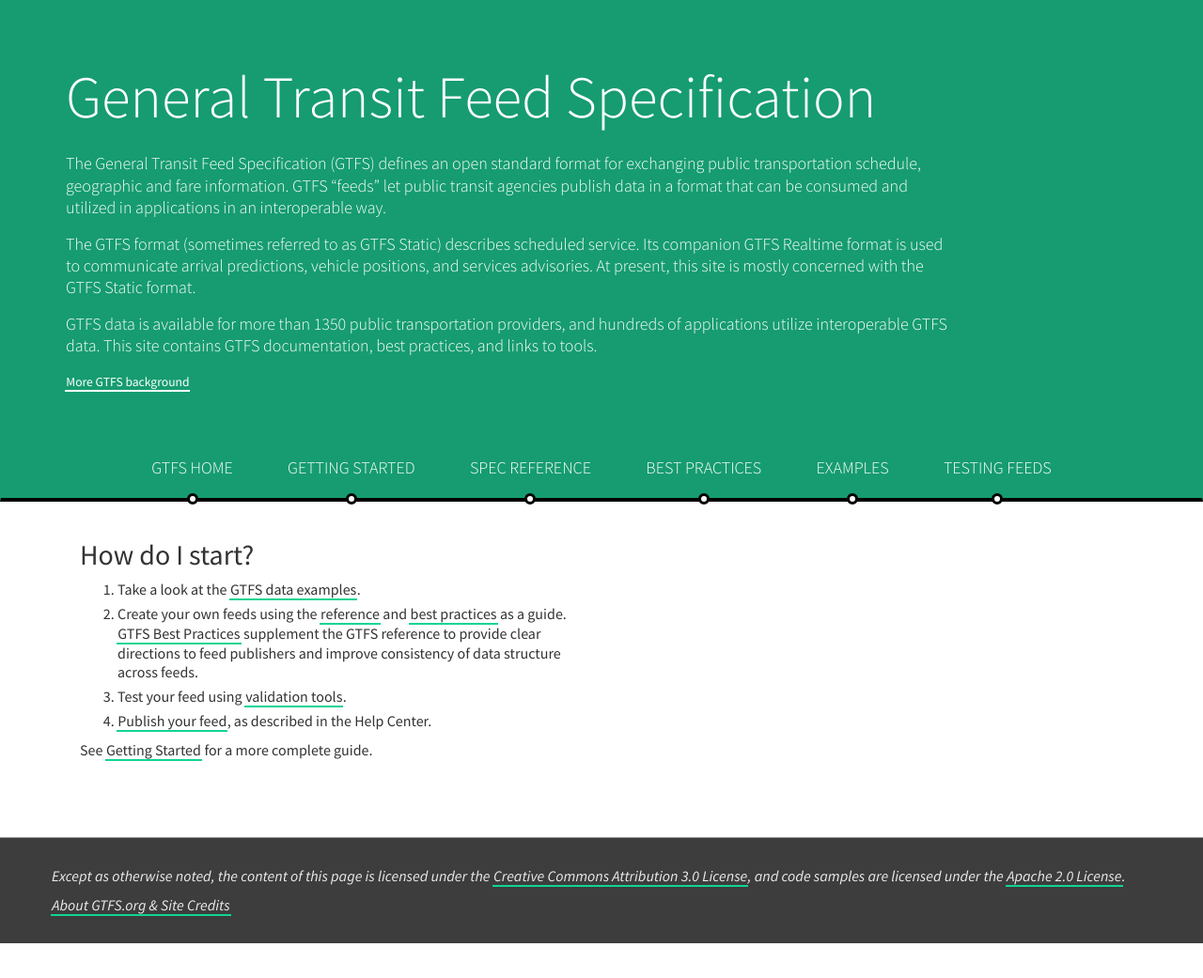
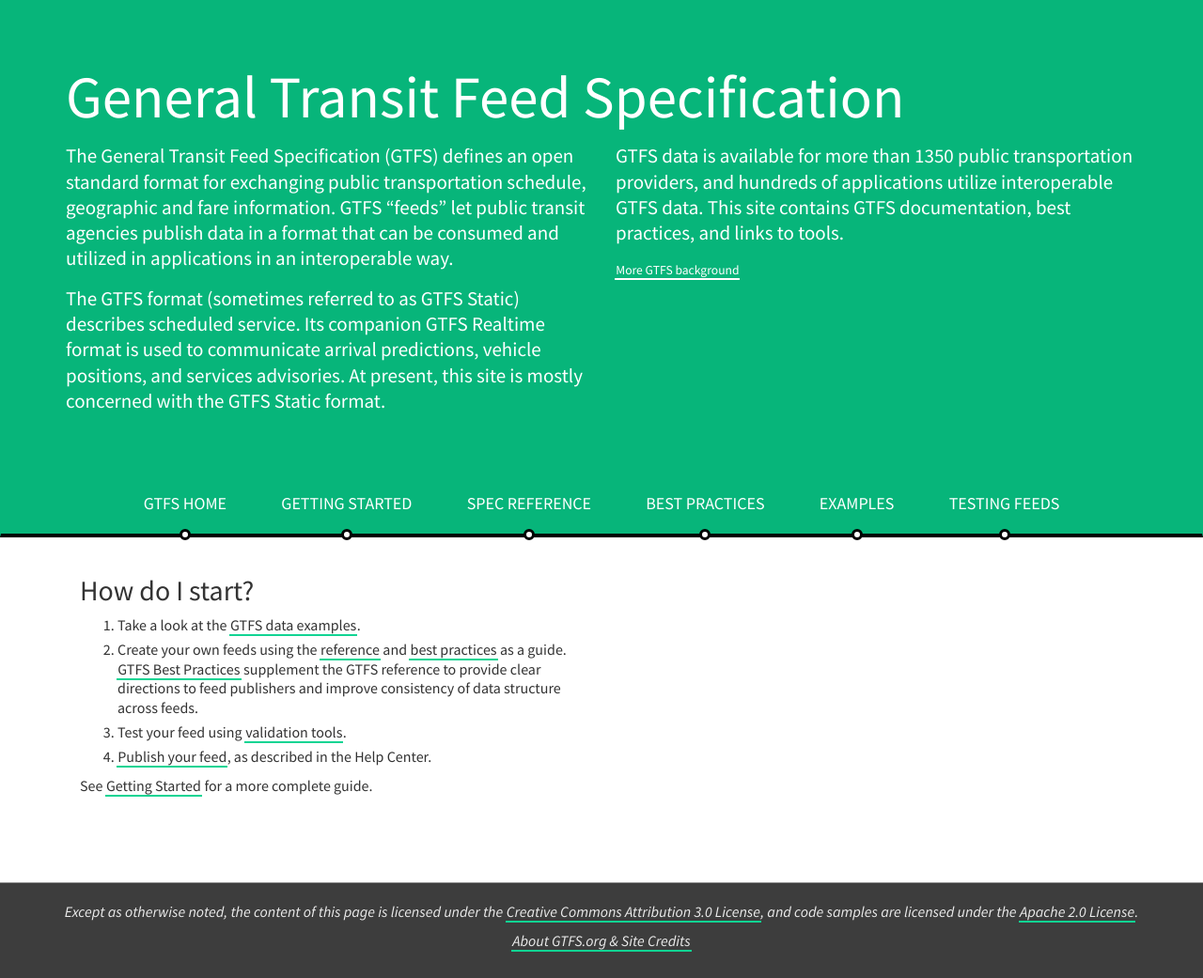
Before and after one commit to perezal/gtfs.org, a Jekyll site: the page built from index.md, in a window 1280 px wide. Shown: the whole page at 94% size. Built offline with Jekyll 4.4.1, drawn with Linux system fonts in a browser that asks for light colours; nearby versions of some CDN libraries; before the commit the page ends 1004 px from its top, so only the background shows below that.

Commit message:
Changed home/nav color, removed 300 font-weights, centered footer, split home columns, removed nav class row, removed octicon gem info

```diff
--- a/_sass/_footer.scss
+++ b/_sass/_footer.scss
@@ -7,6 +7,7 @@
   background-color: #3d3d3d;
   color: #ececec;
   -webkit-font-smoothing: antialiased;
+  text-align: center;
 }
 
 footer .container {
--- a/_sass/_mainpage.scss
+++ b/_sass/_mainpage.scss
@@ -33,11 +33,11 @@
 
 h1 {
   padding-bottom: 5px;
-  border-bottom: 2px solid $nav-color;
+  border-bottom: 2px solid $color-green;
 }
 
 p {
-  margin: 10px 0;
+  // margin: 10px 0;
   line-height: 1.3em;
 }
 
@@ -61,12 +61,7 @@
     margin-bottom: 0;
     padding-bottom: 50px;
 
-    p {
-      font-size: 18px;
-    }
-
     h1 {
-      font-weight: 300;
       border: none;
     }
 
--- a/_sass/_nav.scss
+++ b/_sass/_nav.scss
@@ -47,7 +47,6 @@
       padding: 20px 30px 5px 30px;
       color: white;
       font-size: 18px;
-      font-weight: 300;
 
       &:hover {
         color: black;
--- a/_sass/_variables.scss
+++ b/_sass/_variables.scss
@@ -1,4 +1,4 @@
-@import url(https://fonts.googleapis.com/css?family=Source+Sans+Pro:300,400,600,300,400italic,600italic|Source+Code+Pro:400,700);
+@import url(https://fonts.googleapis.com/css?family=Source+Sans+Pro:400,600,400italic,600italic|Source+Code+Pro:400,700);
 
 
 $font-sans: "Source Sans Pro", sans-serif;
@@ -41,7 +41,7 @@
 $color-orange-deep: #ff6c00;
 $color-orange-special: #FF841C;
 
-$nav-color: $color-green-deep;
+$nav-color: #07b57a;
 
 $meta-size: 12px;
 
--- a/index.md
+++ b/index.md
@@ -7,11 +7,14 @@
       <div class="col-xs-12">
         <h1>General Transit Feed Specification</h1>
       </div>
-      <div class="col-md-10">
+      <div class="col-md-6">
 
         <p>The General Transit Feed Specification (GTFS) defines an open standard format for exchanging public transportation schedule, geographic and fare information. GTFS “feeds” let public transit agencies publish data in a format that can be consumed and utilized in applications in an interoperable way.</p>
 
         <p>The GTFS format (sometimes referred to as GTFS Static) describes scheduled service. Its companion GTFS Realtime format is used to communicate arrival predictions, vehicle positions, and services advisories. At present, this site is mostly concerned with the GTFS Static format.</p>
+
+      </div>
+      <div class="col-md-6">
 
         <p>GTFS data is available for more than 1350 public transportation providers, and hundreds of applications utilize interoperable GTFS data. This site contains GTFS documentation, best practices, and links to tools.</p>
 
```
Also changed, not shown: Gemfile.lock.
